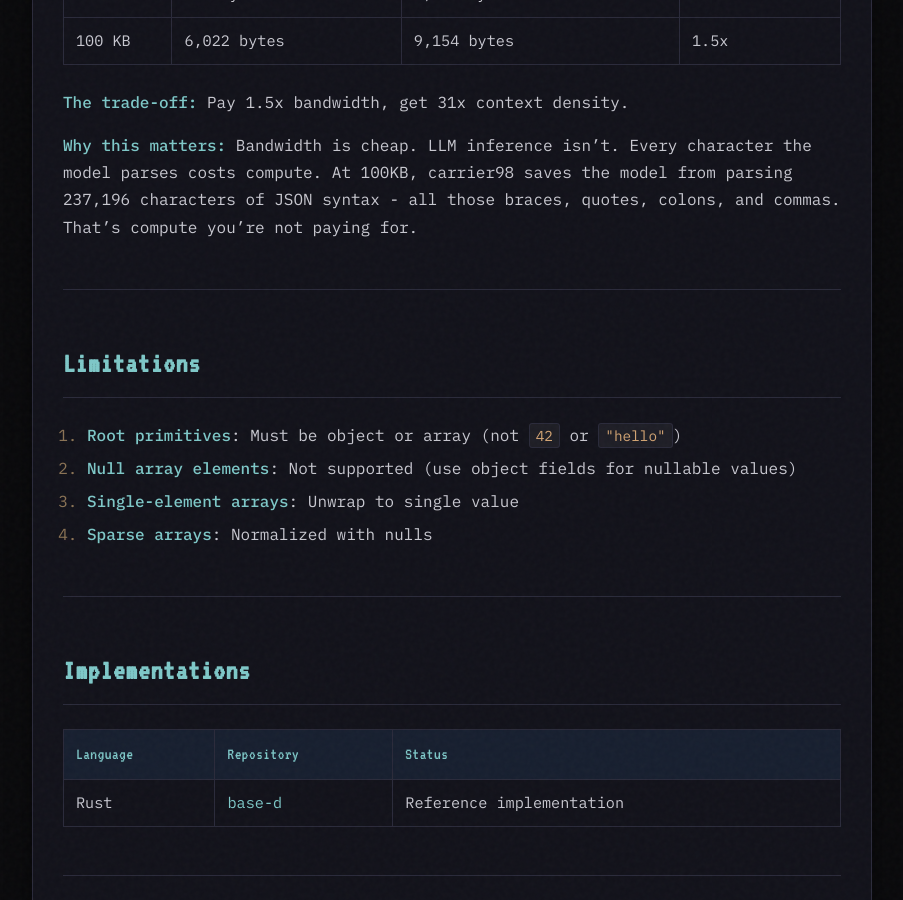
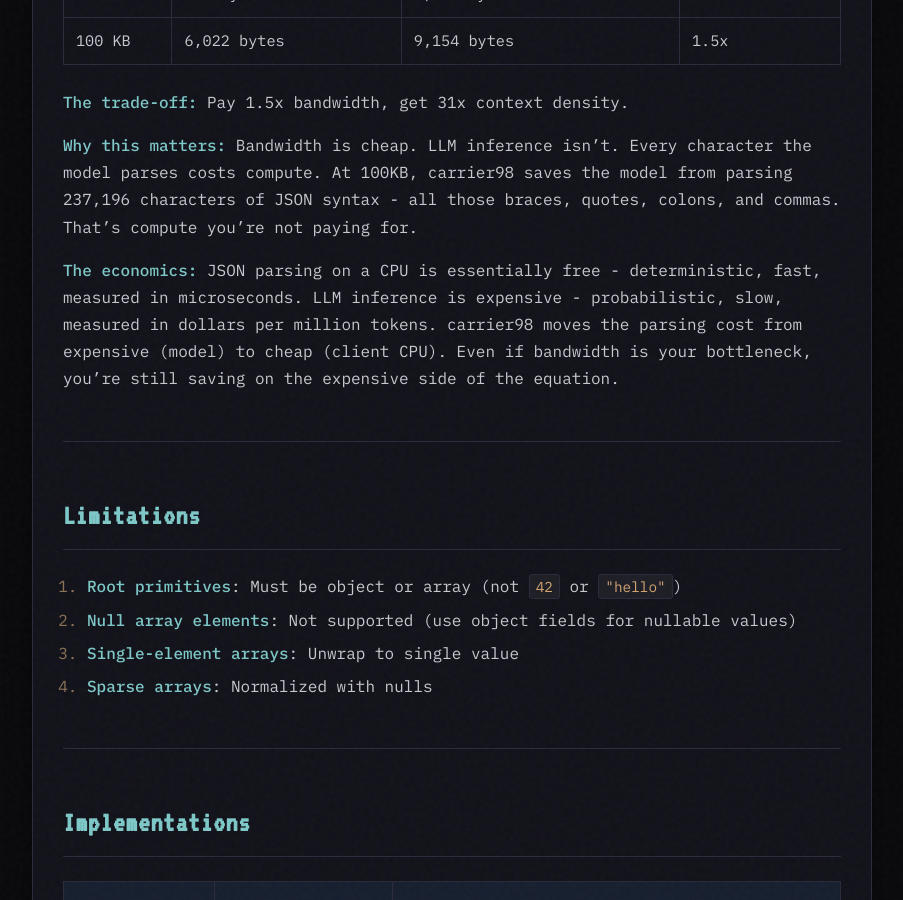
Before and after one commit to coryzibell/carrier98, a Jekyll site: the page built from docs/index.md, in a window 1280 px wide and 900 px high, scrolled down 7577 px. Shown: the whole window, without its empty margins (188-1091 px from the left). Built offline with Jekyll 4.4.1, drawn with Linux system fonts in a browser that asks for light colours.

```diff
--- a/docs/index.md
+++ b/docs/index.md
@@ -238,6 +238,8 @@ carrier98 trades bandwidth for context density. The display96 alphabet uses ~3 b
 
 **Why this matters:** Bandwidth is cheap. LLM inference isn't. Every character the model parses costs compute. At 100KB, carrier98 saves the model from parsing 237,196 characters of JSON syntax - all those braces, quotes, colons, and commas. That's compute you're not paying for.
 
+**The economics:** JSON parsing on a CPU is essentially free - deterministic, fast, measured in microseconds. LLM inference is expensive - probabilistic, slow, measured in dollars per million tokens. carrier98 moves the parsing cost from expensive (model) to cheap (client CPU). Even if bandwidth is your bottleneck, you're still saving on the expensive side of the equation.
+
 ---
 
 ## Limitations
```
